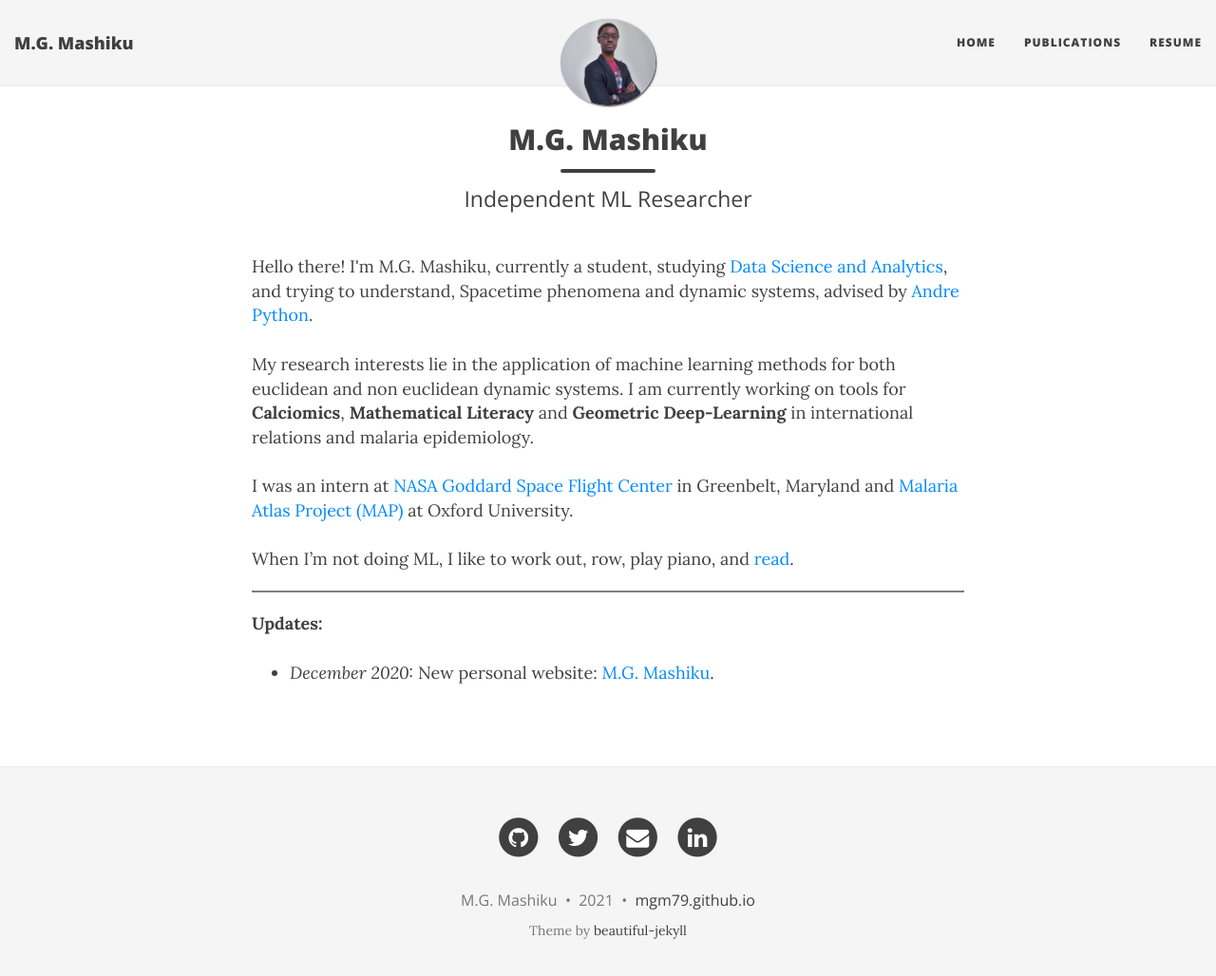
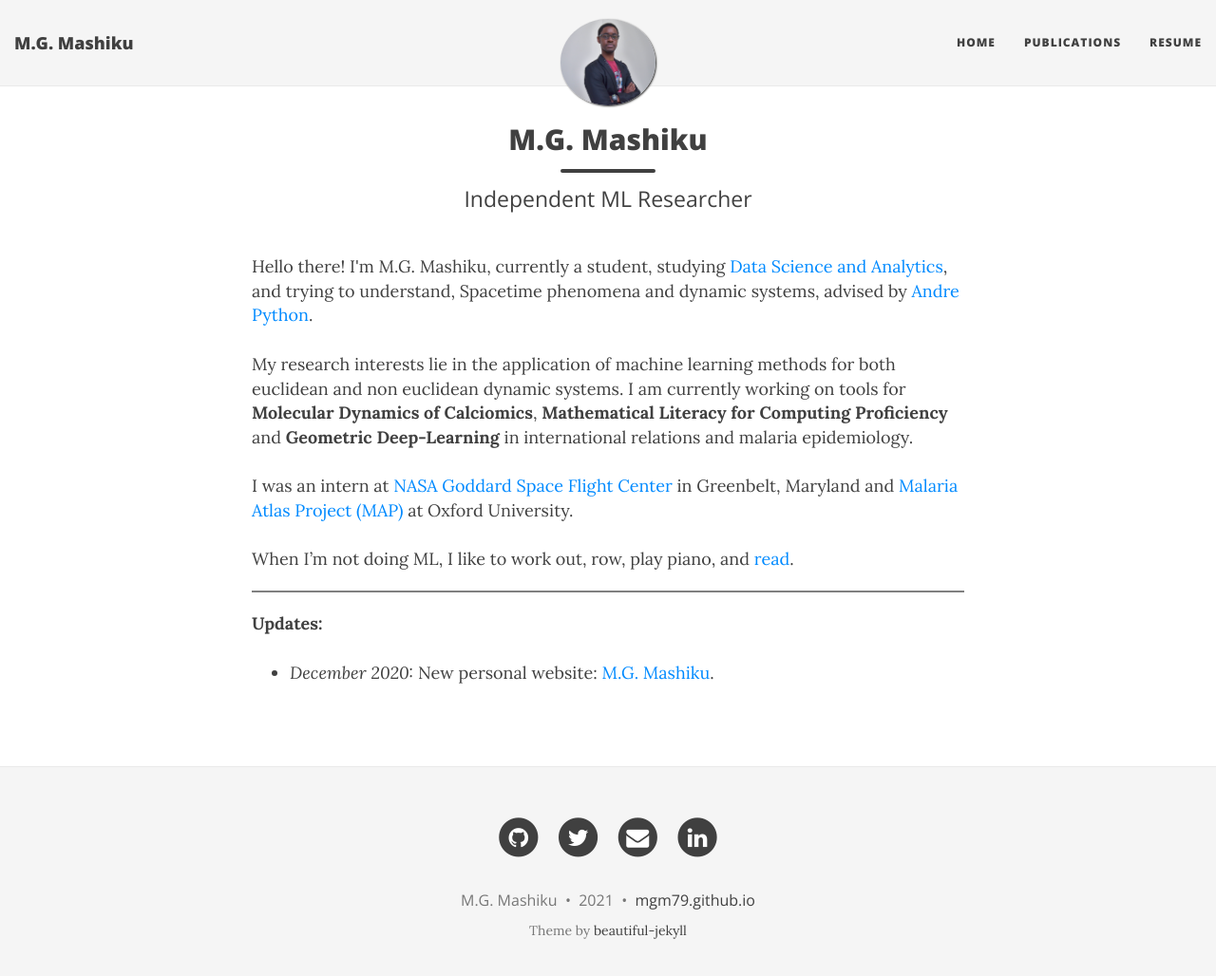
Before and after one commit to mgm79/mgm79.github.io, a Jekyll site: the page built from index.html, in a window 1280 px wide and 1041 px high. Shown: the top 1028 px of the window at 95% size. Built offline with Jekyll 4.4.1, drawn with Linux system fonts in a browser that asks for light colours; nearby versions of some CDN libraries; the list of posts is cut into pages by our own code.

Commit message:
Update index.html

```diff
--- a/index.html
+++ b/index.html
@@ -7,7 +7,7 @@ use-site-title: true
 
 <br>Hello there! I'm M.G. Mashiku, currently a student, studying <a href="https://en.wikipedia.org/wiki/Data_science">Data Science and Analytics</a>, and trying to understand, Spacetime phenomena and dynamic systems, advised by <a href="https://sites.google.com/view/andrepython">Andre Python</a>.<br><br>
 
-My research interests lie in the application of machine learning methods for both euclidean and non euclidean dynamic systems. I am currently working on tools for <b>Calciomics</b>, <b>Mathematical Literacy</b> and <b>Geometric Deep-Learning</b> in international relations and malaria epidemiology.<br><br>
+My research interests lie in the application of machine learning methods for both euclidean and non euclidean dynamic systems. I am currently working on tools for <b>Molecular Dynamics of Calciomics</b>, <b>Mathematical Literacy for Computing Proficiency</b> and <b>Geometric Deep-Learning</b> in international relations and malaria epidemiology.<br><br>
 
 I was an intern at <a href="https://www.nasa.gov/goddard">NASA Goddard Space Flight Center</a> in Greenbelt, Maryland and <a href="https://malariaatlas.org/group/geospatial-risk-stratification-elimination-mapping/">Malaria Atlas Project (MAP)</a> at Oxford University.<br><br>
 
```
